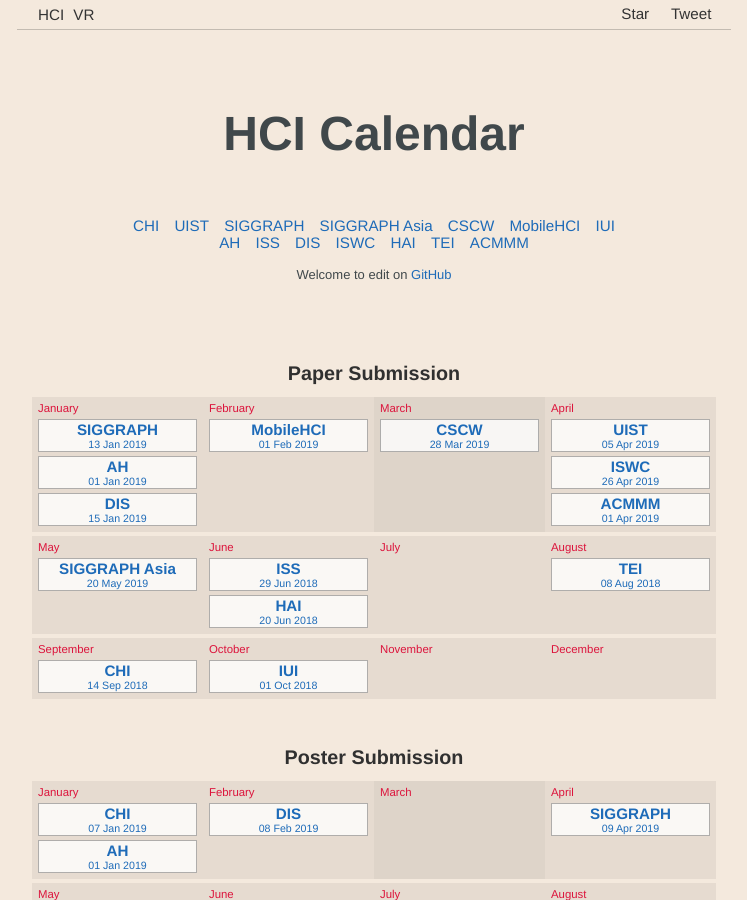
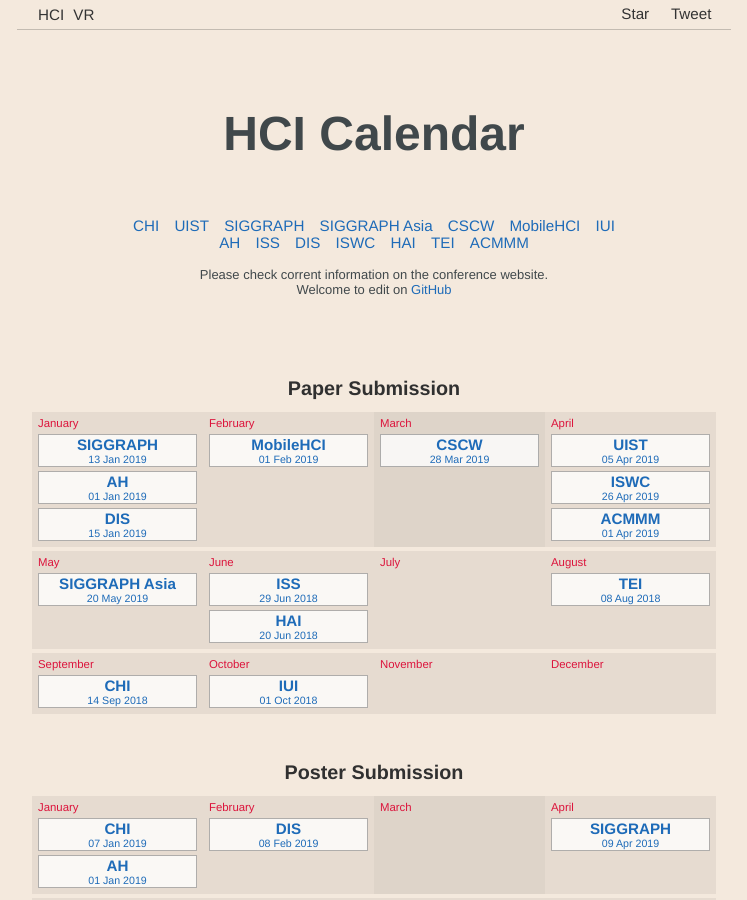
Before and after one commit to hci-calendar/hci-calendar.github.io, a Jekyll site: the page built from _pages/hci.md, in a window 1280 px wide and 900 px high. Shown: the whole window, without its empty margins (266-1013 px from the left). Built offline with Jekyll 4.4.1, drawn with Linux system fonts in a browser that asks for light colours; comment, search, counter and statistics services are not loaded.

```diff
--- a/_config.yml
+++ b/_config.yml
@@ -5,7 +5,9 @@ baseurl: "" # the subpath of your site, e.g. /blog
 # SITE
 title: HCI Calendar
 description: Calendar of submission deadlines and conference dates for HCI and related conferences
-message: Welcome to edit on <a href="https://github.com/hci-calendar/hci-calendar.github.io">GitHub</a>
+message: >-
+  Please check corrent information on the conference website.<br/>
+  Welcome to edit on <a href="https://github.com/hci-calendar/hci-calendar.github.io">GitHub</a>
 keywords: >-
   HCI Calendar,
   HCI, Human Computer Interaction,
```
